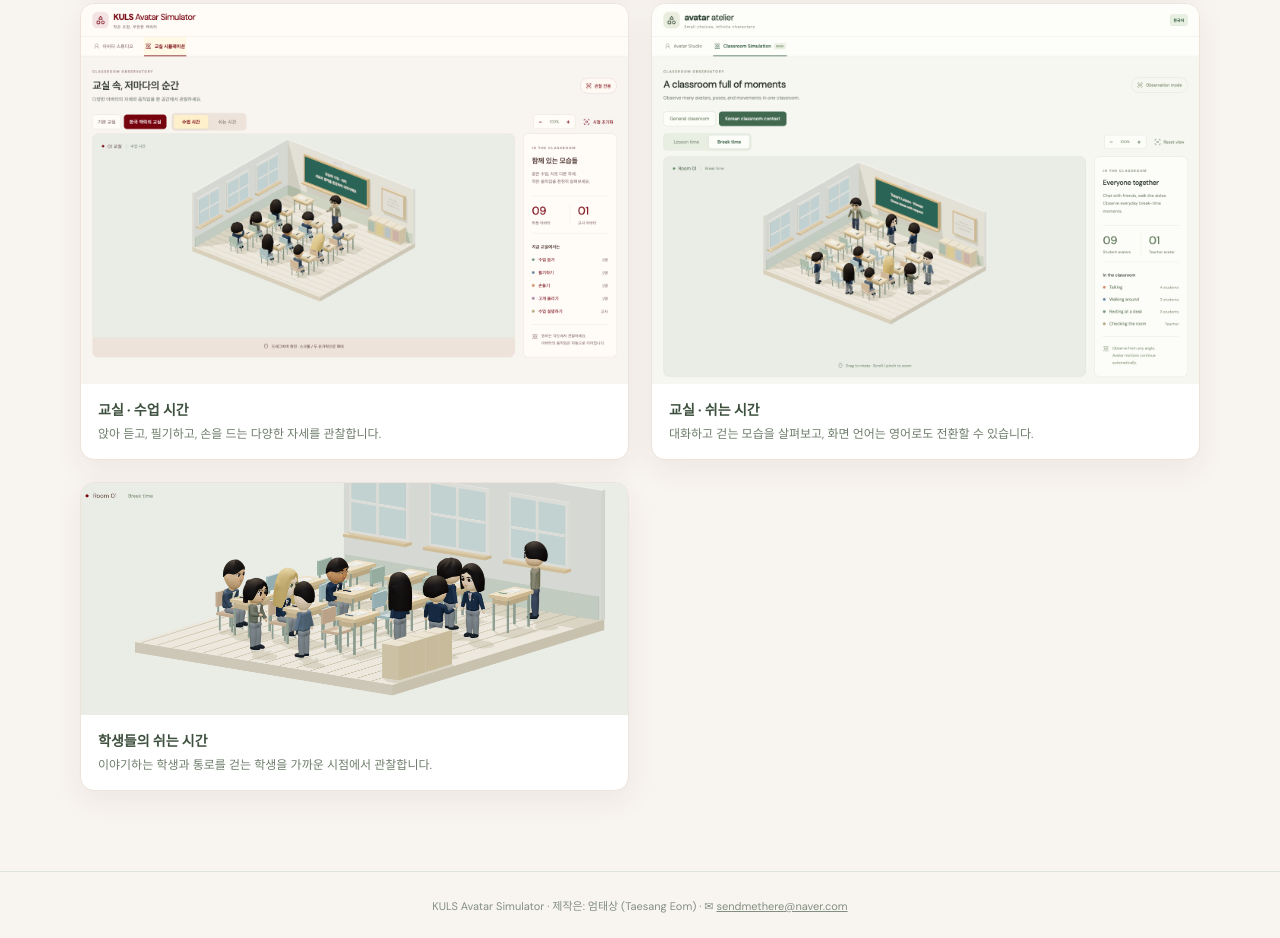
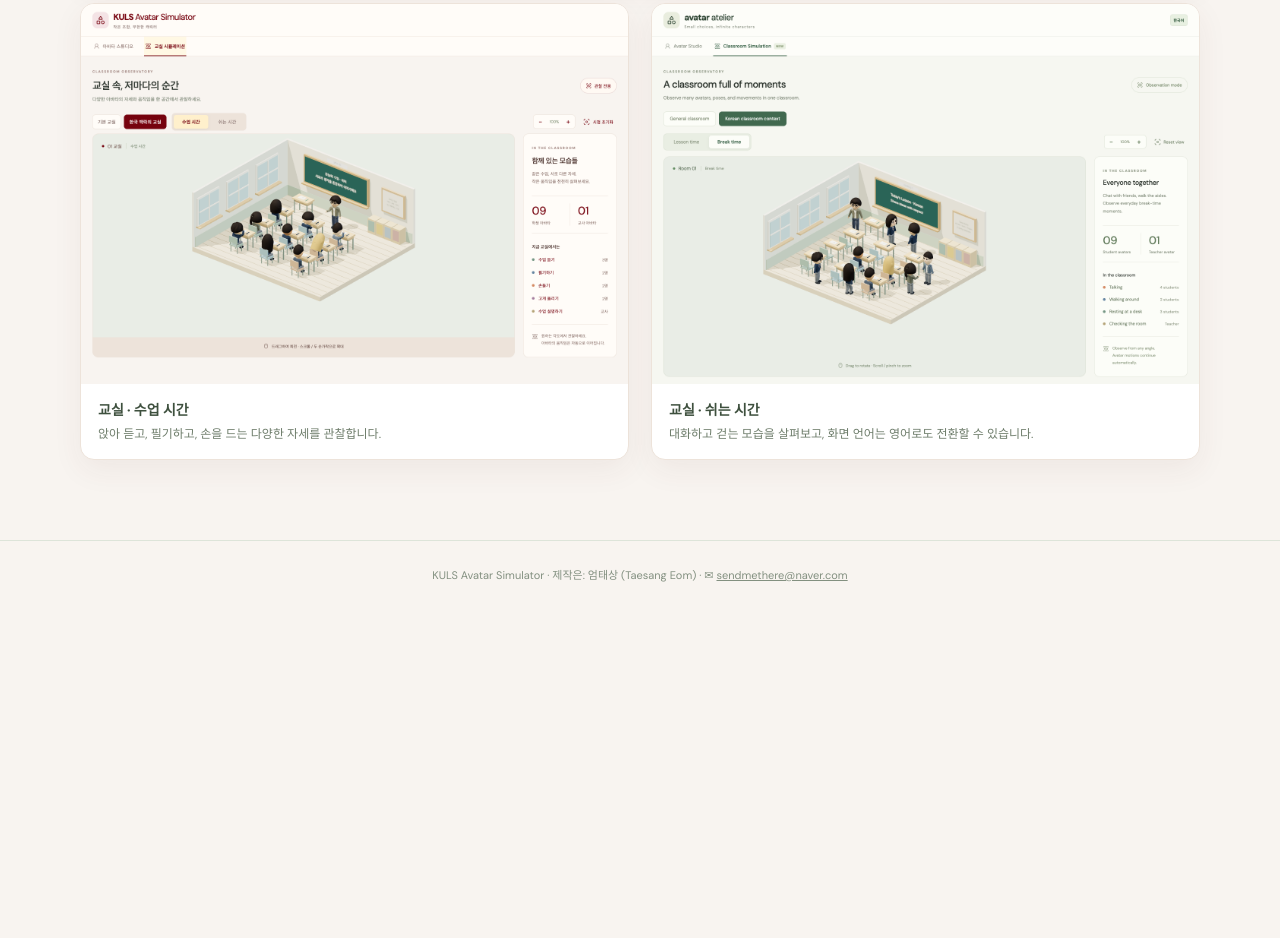
Before and after one commit to sendmethere/KULS-avatar-generator, a website: page public/showcase.html in a window 1280 px wide. Shown: the part 1555-2493 px from the top of the page. After the commit the page ends 2162 px from the top, so only its background shows below. Drawn offline with Linux system fonts and the light colour scheme.

```diff
--- a/public/showcase.html
+++ b/public/showcase.html
@@ -48,7 +48,6 @@
         <figure><img src="/showcase/studio.png" alt="Avatar Studio에서 Minjun 캐릭터를 편집하는 화면"><figcaption><strong>Avatar Studio</strong>스타터 캐릭터를 고르고 얼굴, 헤어, 의상, 표정을 이어서 편집합니다.</figcaption></figure>
         <figure><img src="/showcase/classroom-lesson.png" alt="수업 시간의 한국 교실 시뮬레이션 화면"><figcaption><strong>교실 · 수업 시간</strong>앉아 듣고, 필기하고, 손을 드는 다양한 자세를 관찰합니다.</figcaption></figure>
         <figure><img src="/showcase/classroom-break-en.png" alt="영어로 전환된 쉬는 시간 교실 시뮬레이션 화면"><figcaption><strong>교실 · 쉬는 시간</strong>대화하고 걷는 모습을 살펴보고, 화면 언어는 영어로도 전환할 수 있습니다.</figcaption></figure>
-        <figure><img src="/showcase/classroom-break-closeup.png" alt="쉬는 시간에 이야기하고 이동하는 학생들을 가까이에서 본 교실 장면"><figcaption><strong>학생들의 쉬는 시간</strong>이야기하는 학생과 통로를 걷는 학생을 가까운 시점에서 관찰합니다.</figcaption></figure>
       </section>
     </main>
     <footer>KULS Avatar Simulator · 제작은: 엄태상 (Taesang Eom) · ✉ <a href="mailto:sendmethere@naver.com">sendmethere@naver.com</a></footer>
```
Also changed, not shown: README.md.
